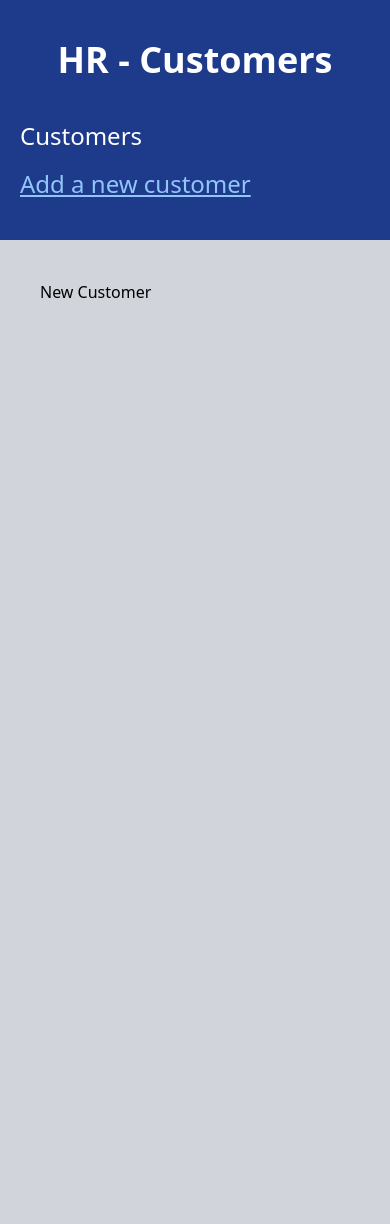
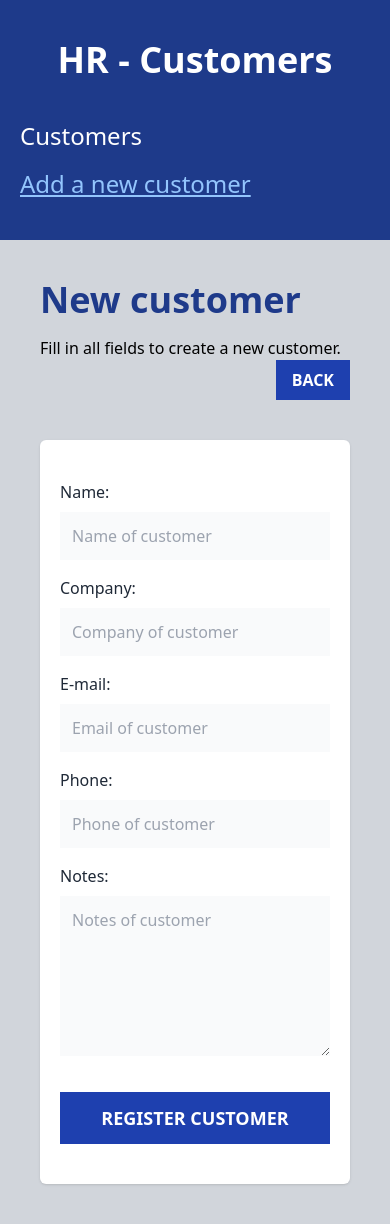
Before and after one commit to alfonsoj-entwickler/hr-manager-react, a React (Vite) app: page /customers/new in a window 390 px wide. Before the commit the page ends 844 px from the top, so only its background shows below. Built offline with nearby package versions, Linux system fonts and the light colour scheme.

Commit message:
[TASK] add new components in pages

```diff
--- a/src/main.jsx
+++ b/src/main.jsx
@@ -3,8 +3,9 @@ import ReactDOM from 'react-dom/client'
 import './index.css'
 import { createBrowserRouter, RouterProvider } from 'react-router-dom'
 import Layout from './components/Layout'
-import NewCostumer from './pages/NewCustomer'
+import NewCostumer, { action as registerAction }  from './pages/NewCustomer'
 import Index, {loader as customerLoader } from './pages'
+import ErrorPage from "./components/ErrorPage";
 
 const router = createBrowserRouter(
   [
@@ -16,10 +17,12 @@ const router = createBrowserRouter(
           index: true,
           element: <Index />,
           loader: customerLoader,
+          errorElement: <ErrorPage />
         },
         {
           path: '/customers/new',
           element: <NewCostumer />,
+          action: registerAction
         }
       ]
     }
--- a/src/pages/NewCustomer.jsx
+++ b/src/pages/NewCustomer.jsx
@@ -1,10 +1,64 @@
+import { useNavigate, Form, useActionData, redirect } from "react-router-dom";
+import Register from "../components/Register";
+import Error from "../components/Error";
+import { addCustomer } from "../api/customers";
+
+export async function action({request}) {
+    const registerData = await request.formData()
+    const data = Object.fromEntries(registerData)
+
+    const email = registerData.get('email')
+
+    // validation
+    const errors = []
+    if( Object.values(data).includes('') ) {
+        errors.push('All fields are mandatory.')
+    }
+
+    let regex = new RegExp("([!#-'*+/-9=?A-Z^-~-]+(\.[!#-'*+/-9=?A-Z^-~-]+)*|\"\(\[\]!#-[^-~ \t]|(\\[\t -~]))+\")@([!#-'*+/-9=?A-Z^-~-]+(\.[!#-'*+/-9=?A-Z^-~-]+)*|\[[\t -Z^-~]*])");
+    if( !regex.test(email)) {
+        errors.push('The e-mail address is not valid.')
+    }
+    // return data if there are some errors
+    if( Object.keys(errors).length) {
+        return errors
+    }
+
+    await addCustomer(data)
+
+    return redirect('/')
+}
 
 function NewCostumer() {
-    return(
-        <div>
-            New Customer
-        </div>
-    )
+    const navigate = useNavigate();
+    const errorsRegister = useActionData();
+
+  return (
+    <>
+      <h1 className="font-black text-4xl text-blue-900">New customer</h1>
+      <p className="mt-4">Fill in all fields to create a new customer.</p>
+      <div className="flex justify-end">
+        <button
+          type="button"
+          className="bg-blue-800 text-white px-4 py-2 font-bold uppercase hover:bg-blue-500 transition-all ease-in"
+          onClick={ ()=> navigate(-1)}
+        >
+          Back
+        </button>
+      </div>
+      <div className="bg-white shadow rounded-md md:w-3/4 mx-auto px-5 py-10 mt-10">
+        {errorsRegister?.length && (
+            errorsRegister.map( (error, i) => <Error key={i}>{error}</Error>)
+        )}
+        <Form
+            method="post"
+        >
+            <Register />
+            <input type='submit' className="mt-5 w-full bg-blue-800 p-3 uppercase font-bold text-white text-lg cursor-pointer hover:bg-blue-600 transition-all ease-in" value='Register customer' />
+        </Form>
+      </div>
+    </>
+  );
 }
 
 export default NewCostumer;
--- a/src/pages/index.jsx
+++ b/src/pages/index.jsx
@@ -1,46 +1,11 @@
 import { useLoaderData } from "react-router-dom";
 import Customer from "../components/Customer";
+import { getCustomers } from "../api/customers";
 
 export function loader() {
-    // ToDo: call to api and get customers
-    const customersData = [
-        {
-            id: 1,
-            name: 'Manolo',
-            phone: 102013313,
-            email: "manolo@test.ag",
-            company: 'Company 102013'
-        },
-        {
-            id: 2,
-            name: 'Karen',
-            phone: 138198313,
-            email: "marta@test.ag",
-            company: 'Company 138198'
-        },
-        {
-            id: 3,
-            name: 'Josue',
-            phone: 31983913,
-            email: "josue@test.ag",
-            company: 'Company 319839'
-        },
-        {
-            id: 4,
-            name: 'Miguel',
-            phone: 319381983,
-            email: "miguel@test.ag",
-            company: 'Company 319381'
-        },
-        {
-            id: 5,
-            name: 'Pedro',
-            phone: 1398198938,
-            email: "pedro@test.ag",
-            company: 'Company 139819'
-        },
-    ];
-    return customersData;
+
+    const customers = getCustomers()
+    return customers
 }
 
 function Index () {
```
